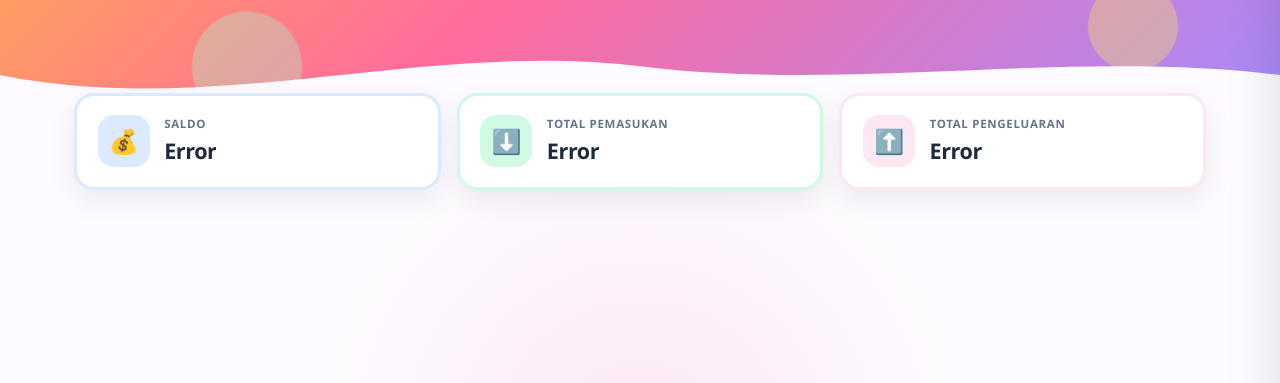
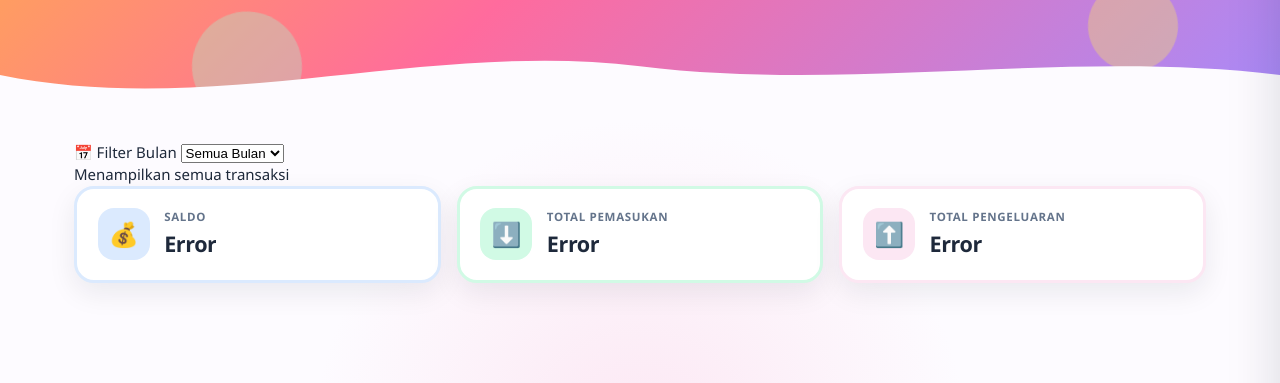
Before and after one commit to sdngbr01-source/PGRI_Ranting-_Gambirono, a plain HTML site: page keuangan/index.html in a window 1280 px wide. Shown: the part 351-734 px from the top of the page. Drawn offline with Linux system fonts and the light colour scheme; no server answers.

Commit message:
Update index.html

```diff
--- a/keuangan/index.html
+++ b/keuangan/index.html
@@ -57,8 +57,19 @@
 
   <main class="container">
 
+    <!-- ===== FILTER BULAN (PUBLIK + ADMIN) ===== -->
+    <div class="filter-bulan-bar">
+      <div class="filter-bulan-group">
+        <label for="filterBulan">📅 Filter Bulan</label>
+        <select id="filterBulan">
+          <option value="">Semua Bulan</option>
+        </select>
+      </div>
+      <div class="filter-bulan-info" id="filterInfo">Menampilkan semua transaksi</div>
+    </div>
+
     <!-- ===== 3 KARTU: PUBLIK ===== -->
-    <div class="stats-sd" style="margin-top:-3rem;">
+    <div class="stats-sd" style="margin-top:0;">
       <div class="stat-sd stat-blue">
         <div class="stat-sd-icon">💰</div>
         <div class="stat-sd-body">
@@ -92,12 +103,6 @@
           <p class="card-sd-sub" id="tableSubtitle">Kelola transaksi kas</p>
         </div>
         <div class="card-sd-actions">
-          <div class="filter-group">
-            <label for="filterBulan">Bulan</label>
-            <select id="filterBulan">
-              <option value="">Semua Bulan</option>
-            </select>
-          </div>
           <button id="refreshBtn" class="btn-icon" type="button" title="Refresh">↻</button>
           <button id="addBtn" class="btn-ceria" type="button">
             <span class="btn-plus">＋</span> Tambah
```
